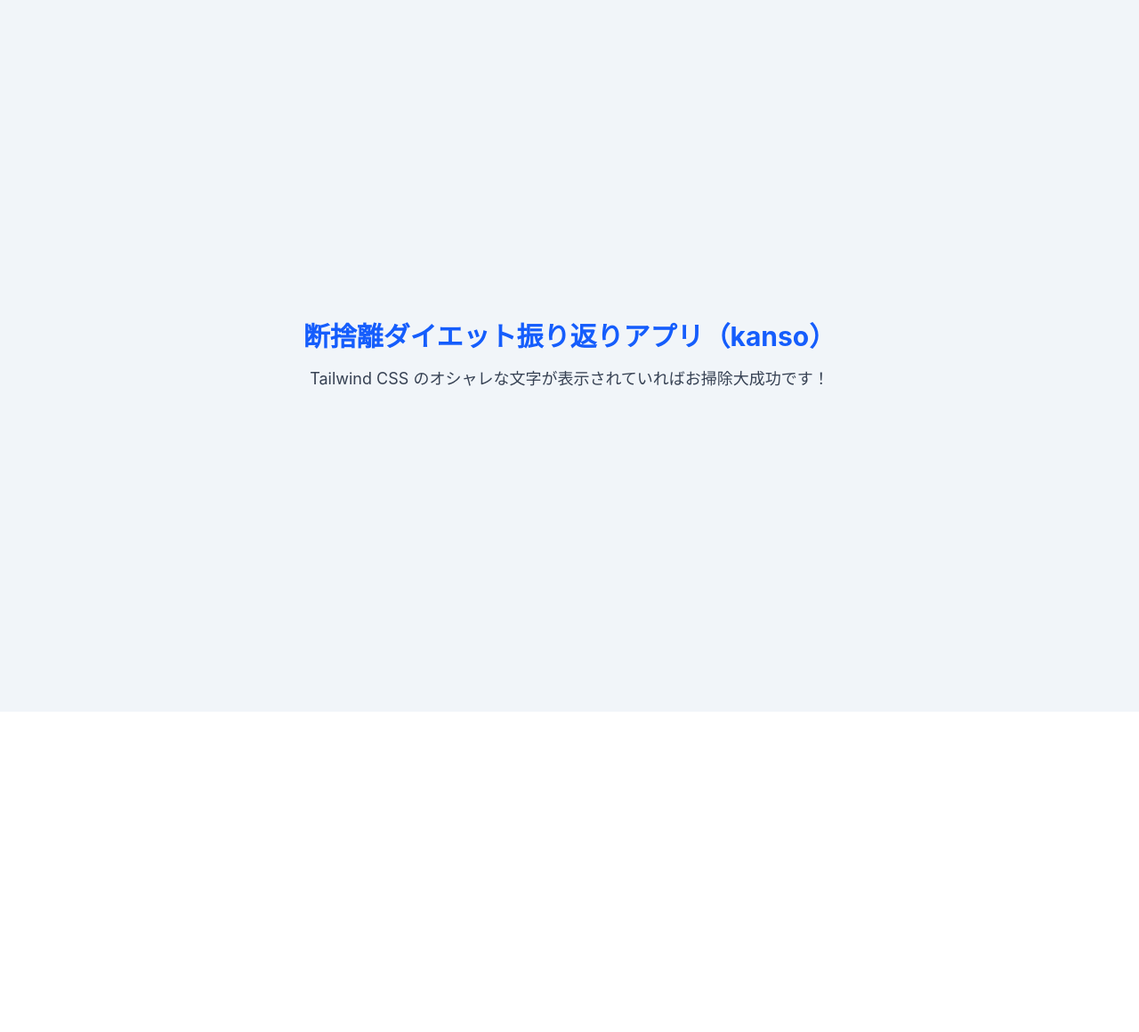
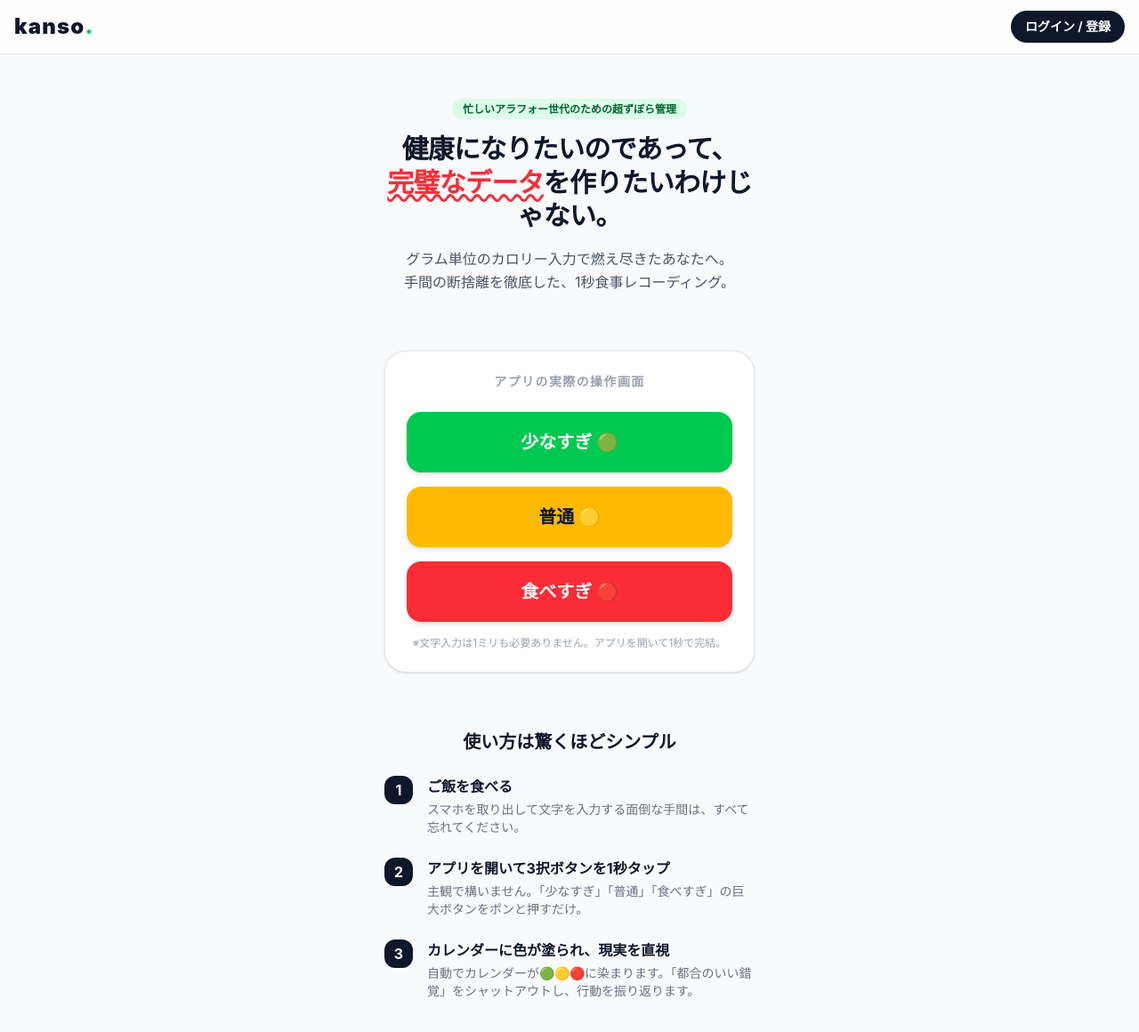
Before and after one commit to yu-sa991/kanso, a React (Vite) app in the folder frontend/: page / in a window 1280 px wide. Shown: the top 1160 px of the page at 89% size. Before the commit the page ends 800 px from the top, so only its background shows below. Built offline with nearby package versions, Linux system fonts and the light colour scheme.

Commit message:
feat: サービス紹介ページ（LP）の全体的な骨組み・巨大3択ボタンのモックアップUIを実装

```diff
--- a/frontend/src/App.tsx
+++ b/frontend/src/App.tsx
@@ -1,12 +1,94 @@
+
+
 function App() {
   return (
-    <div className="flex flex-col items-center justify-center min-h-screen bg-slate-100">
-      <h1 className="text-3xl font-bold text-blue-600">
-        断捨離ダイエット振り返りアプリ（kanso）
-      </h1>
-      <p className="mt-4 text-lg text-gray-700">
-        Tailwind CSS のオシャレな文字が表示されていればお掃除大成功です！
-      </p> {/* 👈 ここを </p> に綺麗に修正しました！ */}
+    <div className="min-h-screen bg-slate-50 text-gray-800 antialiased font-sans">
+
+      {/* 1. ⚙️ ヘッダーエリア */}
+      <header className="sticky top-0 z-50 bg-white/80 backdrop-blur-md border-b border-gray-200 px-4 py-3 flex items-center justify-between">
+        <div className="text-2xl font-black tracking-wider text-slate-900">
+          kanso<span className="text-green-500">.</span>
+        </div>
+        <button className="bg-slate-900 text-white text-sm font-bold px-4 py-2 rounded-full hover:bg-slate-800 transition">
+          ログイン / 登録
+        </button>
+      </header>
+
+      <main className="max-w-md mx-auto px-4 pb-24">
+
+        {/* 2. 🚀 メイン（ヒーロー）エリア */}
+        <section className="text-center pt-12 pb-16">
+          <span className="bg-green-100 text-green-800 text-xs font-bold px-3 py-1 rounded-full">
+            忙しいアラフォー世代のための超ずぼら管理
+          </span>
+          <h1 className="text-3xl font-extrabold text-slate-900 tracking-tight mt-4 leading-tight">
+            健康になりたいのであって、<br />
+            <span className="text-red-500 underline decoration-wavy">完璧なデータ</span>を作りたいわけじゃない。
+          </h1>
+          <p className="mt-4 text-gray-600 text-base leading-relaxed">
+            グラム単位のカロリー入力で燃え尽きたあなたへ。<br />
+            手間の断捨離を徹底した、1秒食事レコーディング。
+          </p>
+        </section>
+
+        {/* 3. 🟢🟡🔴 巨大3択ボタンのイメージセクション */}
+        <section className="bg-white border border-gray-200 rounded-3xl p-6 shadow-sm mb-12">
+          <h2 className="text-center text-sm font-bold text-gray-400 tracking-widest uppercase mb-6">
+            アプリの実際の操作画面
+          </h2>
+          <div className="flex flex-col gap-4">
+            <button className="w-full bg-green-500 text-white font-extrabold text-xl py-5 rounded-2xl shadow-md transform active:scale-95 transition">
+              少なすぎ 🟢
+            </button>
+            <button className="w-full bg-amber-400 text-slate-900 font-extrabold text-xl py-5 rounded-2xl shadow-md transform active:scale-95 transition">
+              普通 🟡
+            </button>
+            <button className="w-full bg-red-500 text-white font-extrabold text-xl py-5 rounded-2xl shadow-md transform active:scale-95 transition">
+              食べすぎ 🔴
+            </button>
+          </div>
+          <p className="text-center text-xs text-gray-400 mt-4">
+            ※文字入力は1ミリも必要ありません。アプリを開いて1秒で完結。
+          </p>
+        </section>
+
+        {/* 4. 📝 使い方セクション */}
+        <section className="pt-4">
+          <h3 className="text-xl font-bold text-slate-900 mb-6 text-center">
+            使い方は驚くほどシンプル
+          </h3>
+          <div className="space-y-6">
+            <div className="flex items-start gap-4">
+              <div className="bg-slate-900 text-white font-bold rounded-xl w-8 h-8 flex items-center justify-center shrink-0">
+                1
+              </div>
+              <div>
+                <h4 className="font-bold text-slate-900">ご飯を食べる</h4>
+                <p className="text-sm text-gray-500 mt-1">スマホを取り出して文字を入力する面倒な手間は、すべて忘れてください。</p>
+              </div>
+            </div>
+            <div className="flex items-start gap-4">
+              <div className="bg-slate-900 text-white font-bold rounded-xl w-8 h-8 flex items-center justify-center shrink-0">
+                2
+              </div>
+              <div>
+                <h4 className="font-bold text-slate-900">アプリを開いて3択ボタンを1秒タップ</h4>
+                <p className="text-sm text-gray-500 mt-1">主観で構いません。「少なすぎ」「普通」「食べすぎ」の巨大ボタンをポンと押すだけ。</p>
+              </div>
+            </div>
+            <div className="flex items-start gap-4">
+              <div className="bg-slate-900 text-white font-bold rounded-xl w-8 h-8 flex items-center justify-center shrink-0">
+                3
+              </div>
+              <div>
+                <h4 className="font-bold text-slate-900">カレンダーに色が塗られ、現実を直視</h4>
+                <p className="text-sm text-gray-500 mt-1">自動でカレンダーが🟢🟡🔴に染まります。「都合のいい錯覚」をシャットアウトし、行動を振り返ります。</p>
+              </div>
+            </div>
+          </div>
+        </section>
+
+      </main>
     </div>
   )
 }
```
